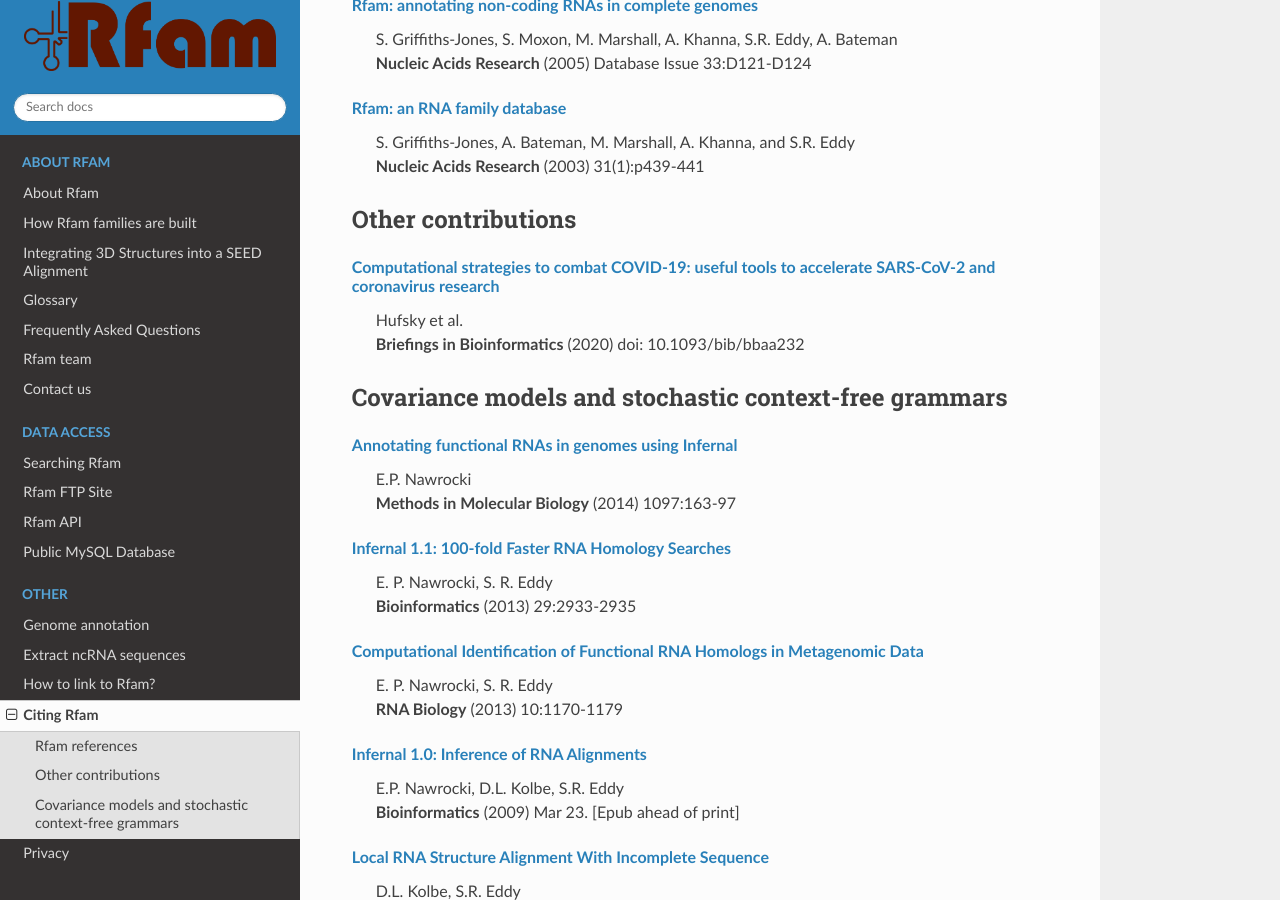
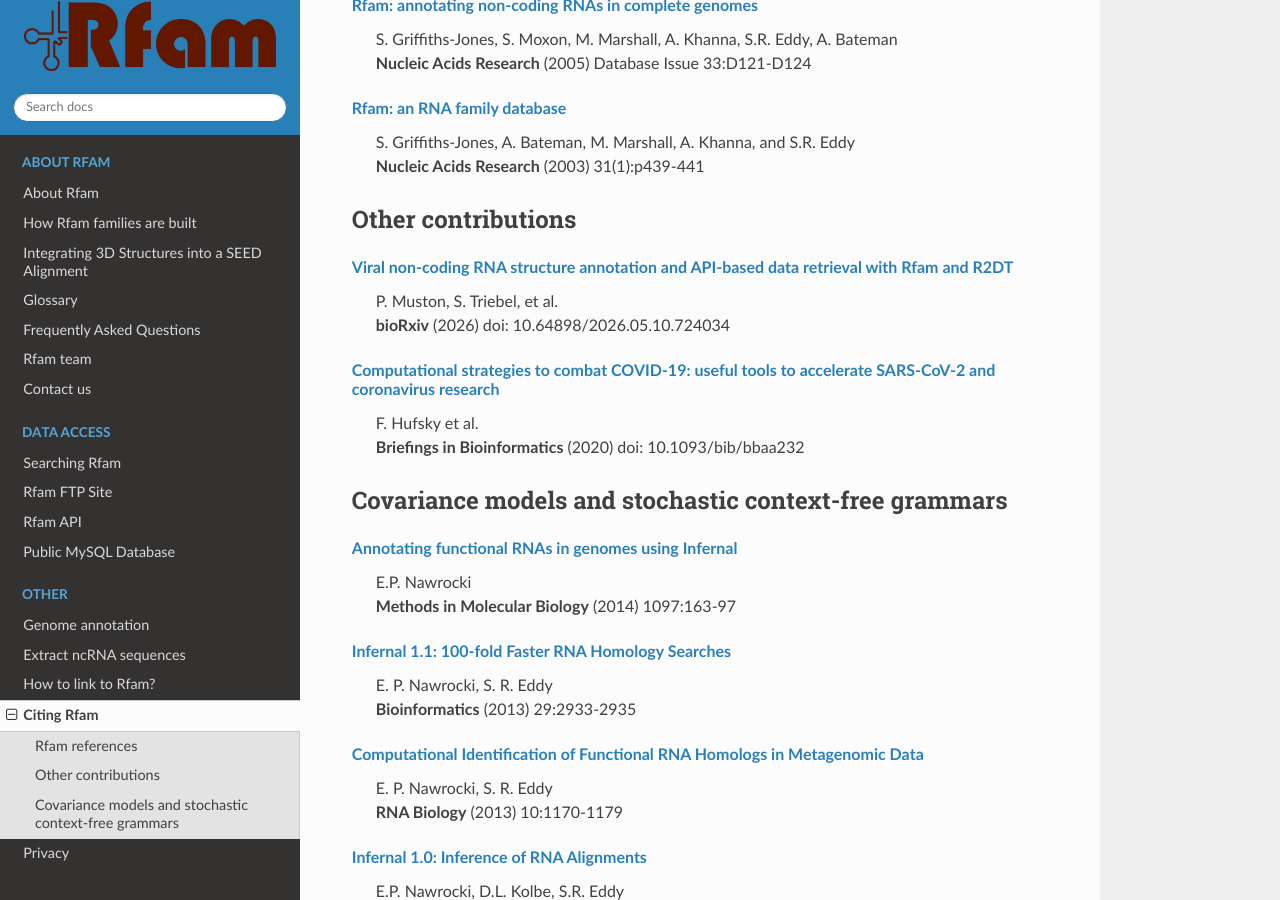
Before and after one commit to Rfam/rfam-docs, a Sphinx documentation site: the page built from docs/source/citing-rfam.rst, in a window 1280 px wide and 900 px high, scrolled down 1506 px. Built offline with Sphinx 7.4.7 and the Read the Docs theme 3.1.0, drawn with Linux system fonts in a browser that asks for light colours; pages that are not in the unit, such as notebooks, are missing from menus.

Commit message:
Update citations in citing-rfam.rst

```diff
--- a/docs/source/citing-rfam.rst
+++ b/docs/source/citing-rfam.rst
@@ -51,9 +51,14 @@
 
 Other contributions
 -------------------
+`Viral non-coding RNA structure annotation and API-based data retrieval with Rfam and R2DT <https://doi.org/10.64898/2026.05.10.724034>`_
+	| P. Muston, S. Triebel, et al.
+	| **bioRxiv** (2026) doi: 10.64898/2026.05.10.724034
+
 `Computational strategies to combat COVID-19: useful tools to accelerate SARS-CoV-2 and coronavirus research <https://academic.oup.com/bib/article/22/2/642/5955939>`_
-	| Hufsky et al.
+	| F. Hufsky et al.
 	| **Briefings in Bioinformatics** (2020) doi: 10.1093/bib/bbaa232
+
 
 Covariance models and stochastic context-free grammars
 -------------------------------------------------------
```
